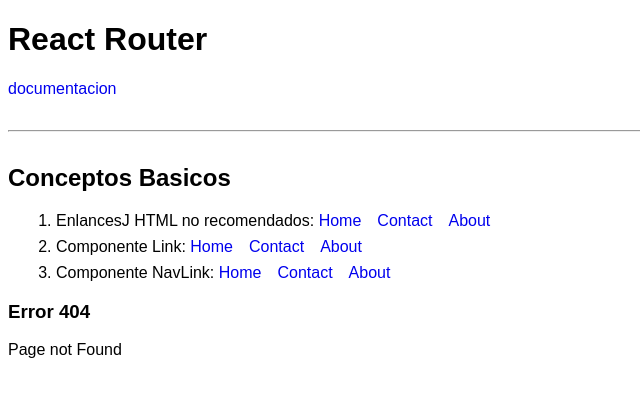
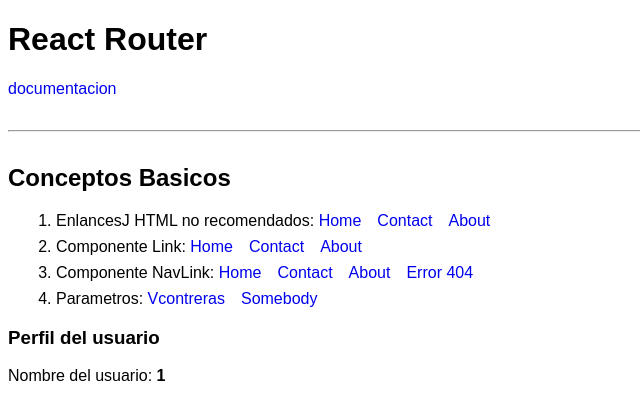
Before and after one commit to contrerastrece/react-reouter, a React (Create React App) app: page /user/1 in a window 1280 px wide. Before the commit this address had no page. Shown: the top 420 px of the page, without its empty margins (0-640 px from the left). Built offline with nearby package versions, Linux system fonts and the light colour scheme.

Commit message:
usando el UseParams()

```diff
--- a/src/components/ConceptosBasicos2.js
+++ b/src/components/ConceptosBasicos2.js
@@ -4,6 +4,7 @@
 import Error404 from "../pages/Error404";
 import Home from "../pages/Home";
 import MenuConceptos from "./MenuConceptos";
+import Usuario from "../pages/Usuario";
 
 
 const ConceptosBasicos2 = () => {
@@ -19,6 +20,10 @@
          <Route exact path="/" component={Home}/>
          <Route exact path="/acerca" component={AboutPage}/>
          <Route exact path="/contacto" component={ContactPage}/>
+
+         {/* el paso de paramatros se realiza /: con los dos puntos y el nombre del parametro que vamos a pasar */}
+         <Route exact path="/user/:username" component={Usuario}/>
+
          {/* para que nuestra pagina 404 funciones no debe de ir exact
          y otro condicion es que en el path tiene que ir el * que se usará como comodín
          también debemos tener en cuenta que debe de ir al útilmo para que pueda funcionar
--- a/src/components/MenuConceptos.js
+++ b/src/components/MenuConceptos.js
@@ -28,6 +28,12 @@
           <NavLink exact to="/" activeClassName="active">Home</NavLink>
           <NavLink exact to="/contacto" activeClassName="active">Contact</NavLink>
           <NavLink exact to="/acerca" activeClassName="active">About</NavLink>
+          <NavLink exact to="/no-existe" activeClassName="active">Error 404</NavLink>
+        </li>
+        <li>
+          <span>Parametros: </span>
+          <Link to="/user/vcontreras">Vcontreras</Link>
+          <Link to="/user/somebody">Somebody</Link>
         </li>
       </ol>
     </nav>
--- /dev/null
+++ b/src/pages/Usuario.js
@@ -0,0 +1,17 @@
+import { useParams } from "react-router-dom";
+
+const Usuario = () => {
+  // let params=useParams();
+  // console.log(params)
+
+  // destructuramos los que pasamos en useParams(), esto nos devuelve un objeto
+  let {username}=useParams();
+  return (
+    <div>
+      <h3>Perfil del usuario</h3>
+      <p>Nombre del usuario: <b>{username}</b></p>
+    </div>
+  );
+}
+
+export default Usuario;
```
